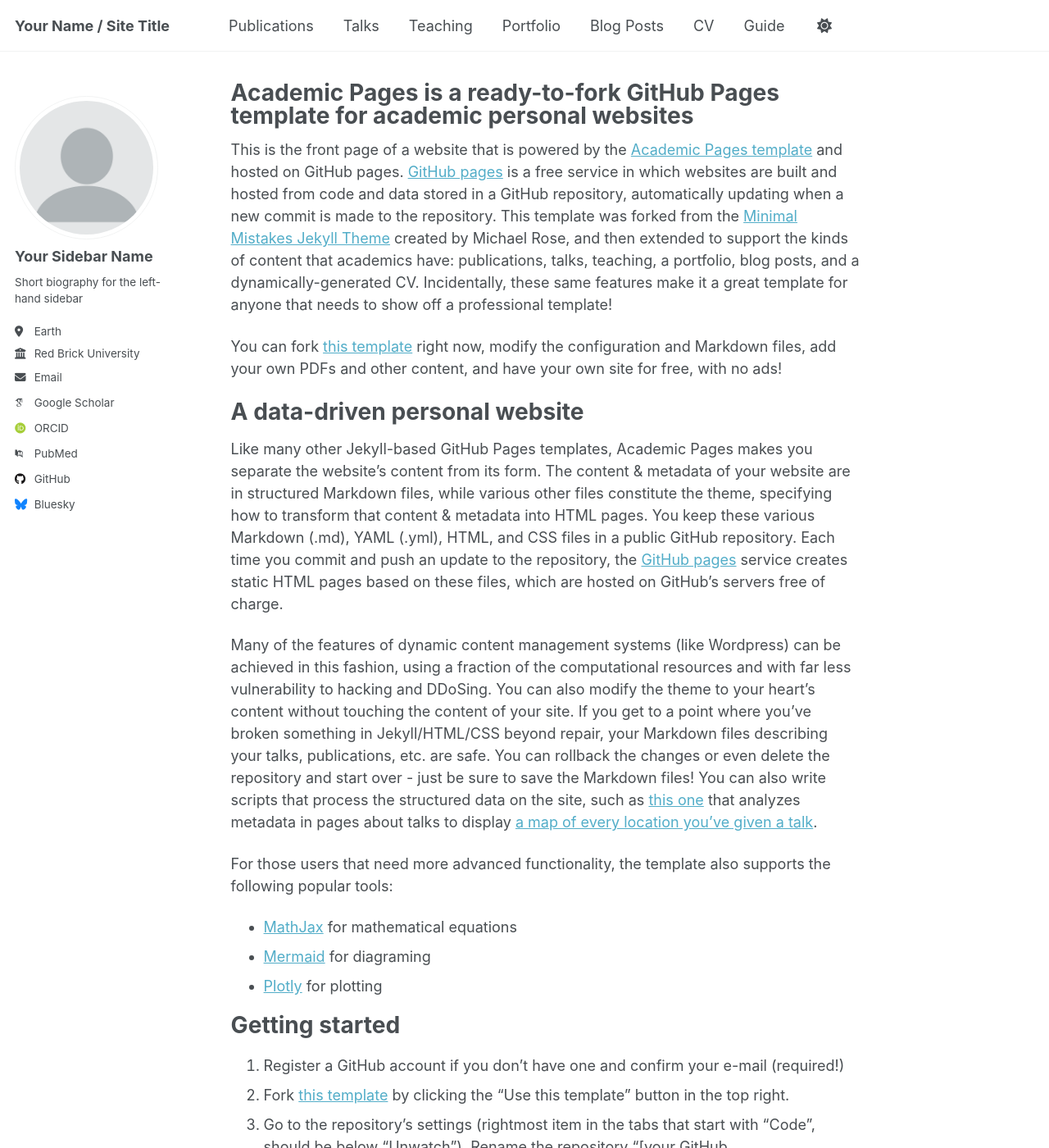
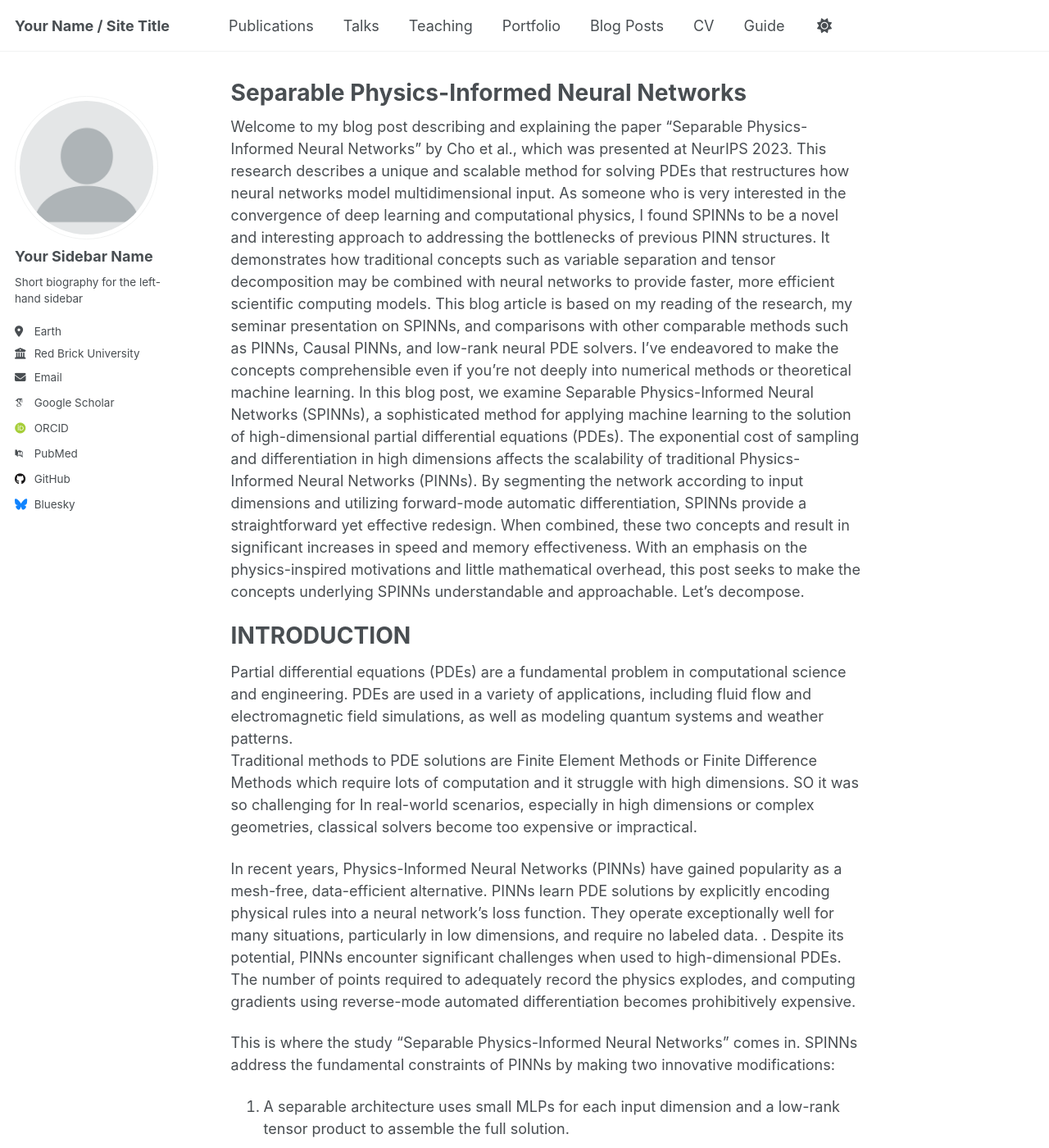
Before and after one commit to ankitagaikwad22/ankitablogpost.github.io, a Jekyll site: the page built from _pages/about.md, in a window 1280 px wide and 1400 px high. Shown: the whole window at 82% size. Built offline with Jekyll 4.4.1, drawn with Linux system fonts in a browser that asks for light colours; some web fonts are replaced; a script that is not in the unit is left out; some of the changed text lies outside the part shown.

Commit message:
Add about page and blog post

```diff
--- a/_pages/about.md
+++ b/_pages/about.md
@@ -1,19 +1,82 @@
 ---
 permalink: /
-title: "Academic Pages is a ready-to-fork GitHub Pages template for academic personal websites"
+title: "Separable Physics-Informed Neural Networks"
 author_profile: true
 redirect_from:
   - /about/
   - /about.html
 ---
 
-This is the front page of a website that is powered by the [Academic Pages template](https://github.com/academicpages/academicpages.github.io) and hosted on GitHub pages. [GitHub pages](https://pages.github.com) is a free service in which websites are built and hosted from code and data stored in a GitHub repository, automatically updating when a new commit is made to the repository. This template was forked from the [Minimal Mistakes Jekyll Theme](https://mmistakes.github.io/minimal-mistakes/) created by Michael Rose, and then extended to support the kinds of content that academics have: publications, talks, teaching, a portfolio, blog posts, and a dynamically-generated CV. Incidentally, these same features make it a great template for anyone that needs to show off a professional template!
+Welcome to my blog post describing and explaining the paper "Separable Physics-Informed Neural Networks" by Cho et al., which was presented at NeurIPS 2023. This research describes a unique and scalable method for solving PDEs that restructures how neural networks model multidimensional input. As someone who is very interested in the convergence of deep learning and computational physics, I found SPINNs to be a novel and interesting approach to addressing the bottlenecks of previous PINN structures. It demonstrates how traditional concepts such as variable separation and tensor decomposition may be combined with neural networks to provide faster, more efficient scientific computing models.
+This blog article is based on my reading of the research, my seminar presentation on SPINNs, and comparisons with other comparable methods such as PINNs, Causal PINNs, and low-rank neural PDE solvers. I've endeavored to make the concepts comprehensible even if you're not deeply into numerical methods or theoretical machine learning.
+In this blog post, we examine Separable Physics-Informed Neural Networks (SPINNs), a sophisticated method for applying machine learning to the solution of high-dimensional partial differential equations (PDEs). The exponential cost of sampling and differentiation in high dimensions affects the scalability of traditional Physics-Informed Neural Networks (PINNs). By segmenting the network according to input dimensions and utilizing forward-mode automatic differentiation, SPINNs provide a straightforward yet effective redesign. When combined, these two concepts and result in significant increases in speed and memory effectiveness. With an emphasis on the physics-inspired motivations and little mathematical overhead, this post seeks to make the concepts underlying SPINNs understandable and approachable. Let’s decompose.
 
- You can fork [this template](https://github.com/academicpages/academicpages.github.io) right now, modify the configuration and Markdown files, add your own PDFs and other content, and have your own site for free, with no ads!
 
-A data-driven personal website
+INTRODUCTION
 ======
-Like many other Jekyll-based GitHub Pages templates, Academic Pages makes you separate the website's content from its form. The content & metadata of your website are in structured Markdown files, while various other files constitute the theme, specifying how to transform that content & metadata into HTML pages. You keep these various Markdown (.md), YAML (.yml), HTML, and CSS files in a public GitHub repository. Each time you commit and push an update to the repository, the [GitHub pages](https://pages.github.com/) service creates static HTML pages based on these files, which are hosted on GitHub's servers free of charge.
+
+Partial differential equations (PDEs) are a fundamental problem in computational science and engineering. PDEs are used in a variety of applications, including fluid flow and electromagnetic field simulations, as well as modeling quantum systems and weather patterns.
+Traditional methods to PDE solutions are Finite Element Methods or Finite Difference Methods which require lots of computation and it struggle with high dimensions. SO it was so challenging for In real-world scenarios, especially in high dimensions or complex geometries, classical solvers become too expensive or impractical.
+
+In recent years, Physics-Informed Neural Networks (PINNs) have gained popularity as a mesh-free, data-efficient alternative. PINNs learn PDE solutions by explicitly encoding physical rules into a neural network's loss function. They operate exceptionally well for many situations, particularly in low dimensions, and require no labeled data. . Despite its potential, PINNs encounter significant challenges when used to high-dimensional PDEs. The number of points required to adequately record the physics explodes, and computing gradients using reverse-mode automated differentiation becomes prohibitively expensive.
+
+This is where the study "Separable Physics-Informed Neural Networks" comes in. SPINNs address the fundamental constraints of PINNs by making two innovative modifications:
+1. A separable architecture uses small MLPs for each input dimension and a low-rank tensor product to assemble the full solution.
+2. Forward-mode automatic differentiation is ideal for computing multiple output derivatives with few inputs, a common scenario in physics problems.
+These changes may appear modest, but their influence is profound: SPINNs can achieve up to 62× speedups, reduce memory utilization by 29×, and handle PDEs in up to (3+1)D utilizing commodity GPUs, all while maintaining or enhancing accuracy.
+
+
+
+What Are PINNs and Where Do They Struggle?
+======
+
+A PINN is a neural network that learns a function u(x) satisfying a PDE by minimizing the residuals of the PDE and initial/boundary conditions using automatic differentiation (AD).
+PINNs approximate the solution u(x) to a PDE by minimizing
+• Residual loss using differential equation.
+• Losses due to initial and boundary conditions.
+These are enforced using automatic differentiation (often reverse-mode) and trained with standard gradient descent. These models are mesh-free, data-efficient (unsupervised), and can solve both forward and inverse problems.
+
+However, the cost of analyzing the network and computing gradients rises considerably as dimensionality increases. To solve PDEs with finer grids or higher dimensions, PINNs require
+• a large number of collocation points.
+• Cannot handle large training sets on single gpu
+• they face high computational and memory costs
+• they suffer from slow convergence.
+These scalability limits are well-documented [1, 3]. SPINNs confront things head on.
+
+
+Introducing SPINNS
+======
+
+So to overcome all the problems researchers comes with a solution i.e SPINNS- which stands for Separable Physics-Informed Neural Networks.
+It's a new way to structure and train PINNs that:
+•	Handles multi-dimensional PDEs more efficiently
+•	Allows using more collocation points (>10 million!) even on a single GPU
+•	Is much faster and more accurate than traditional PINNs
+
+To understand why SPINN is so quick, we must first consider how derivatives are produced in deep learning – especially, by automatic differentiation. There are two major modes:
+
+Reverse-Mode AD
+Reverse-Mode AD (used in backpropagation) is ideal for functions with multiple inputs and a single output (e.g., loss functions). It operates by first performing a forward pass to compute outputs, followed by a backward pass to calculate gradients with respect to inputs. This is useful for training neural networks that require the gradient of a scalar loss with respect to all model parameters.
+Forward-Mode AD:
+Forward-Mode AD works best for functions with few inputs and many outputs, such as computing derivatives of solutions with respect to input coordinates in PDEs. Forward-mode AD computes these derivatives immediately during the forward pass, making it more efficient when assessing PDE residuals.
+
+In SPINN, the number of input variables (coordinates) is minimal (for example, time and space), but the number of outputs (solution evaluations at various points) is huge, making forward-mode AD the best fit.
+
+
+
+SPINN Architecture
+======
+
+
+
+
+
+
+
+
+
+
+
 
 Many of the features of dynamic content management systems (like Wordpress) can be achieved in this fashion, using a fraction of the computational resources and with far less vulnerability to hacking and DDoSing. You can also modify the theme to your heart's content without touching the content of your site. If you get to a point where you've broken something in Jekyll/HTML/CSS beyond repair, your Markdown files describing your talks, publications, etc. are safe. You can rollback the changes or even delete the repository and start over - just be sure to save the Markdown files! You can also write scripts that process the structured data on the site, such as [this one](https://github.com/academicpages/academicpages.github.io/blob/master/talkmap.ipynb) that analyzes metadata in pages about talks to display [a map of every location you've given a talk](https://academicpages.github.io/talkmap.html).
 
```
